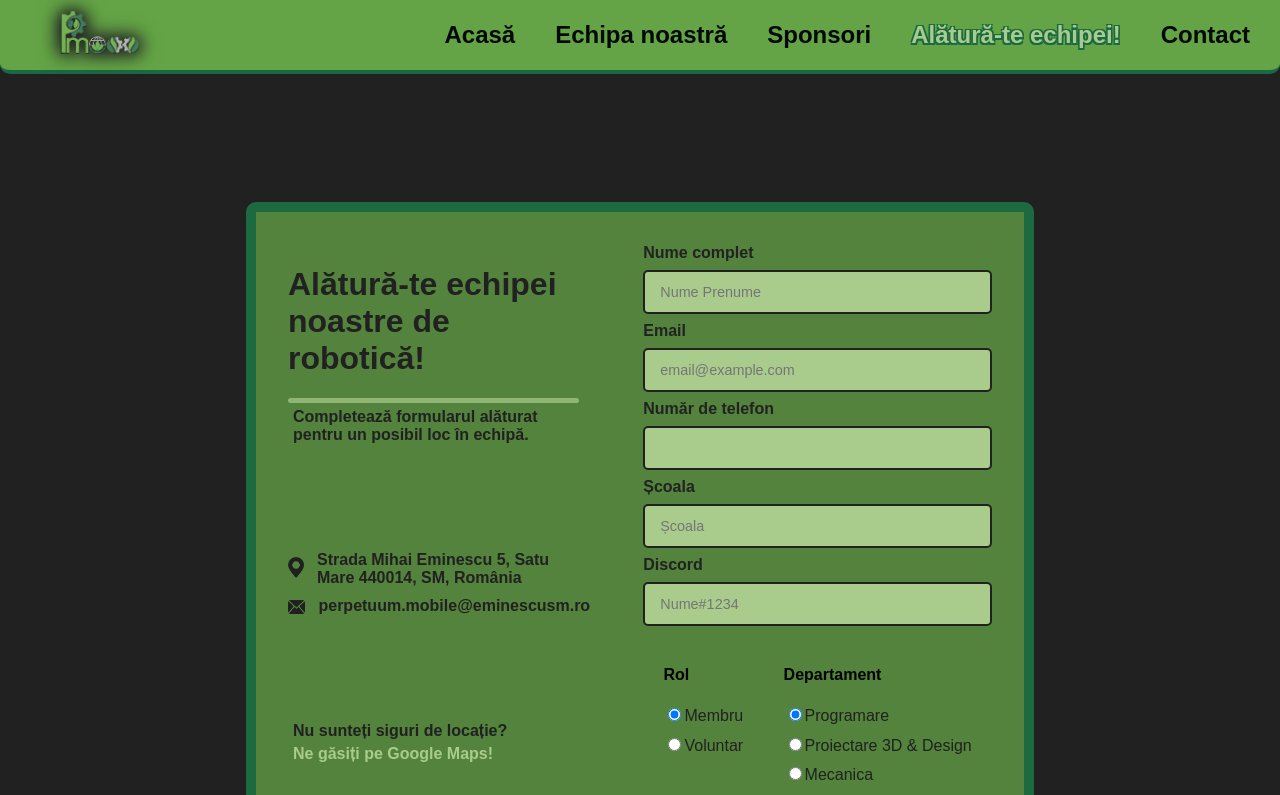
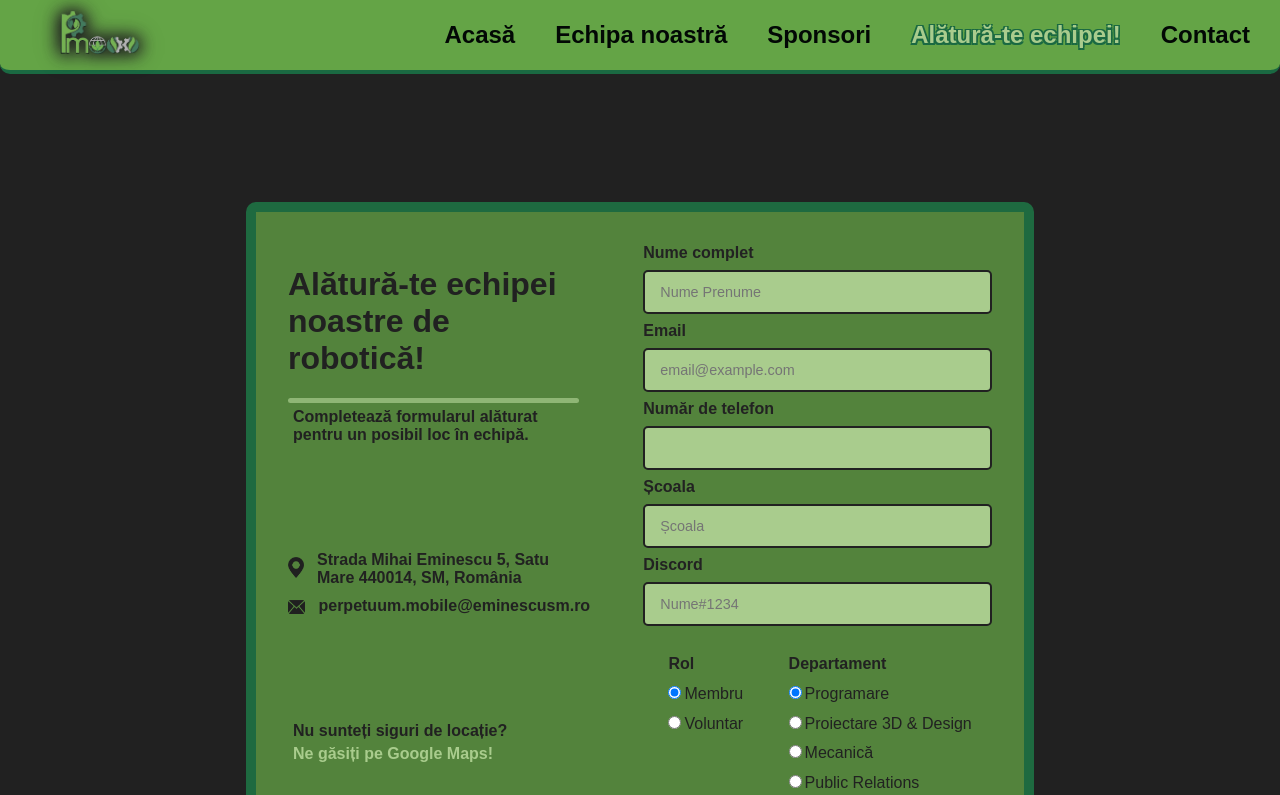
Before and after one commit to Perpetuum-Mobile-RO065/Perpetuum-Mobile-RO065.github.io, a React (Create React App) app: page /voluntariat in a window 1280 px wide. Shown: the top 795 px of the page. Built offline with nearby package versions, Linux system fonts and the light colour scheme; no server answers; a web font is replaced by a local one.

Commit message:
Added custom text to the button depending on the status os the form (sending or not yet sent)

```diff
--- a/src/components/form/contact/ContactForm.js
+++ b/src/components/form/contact/ContactForm.js
@@ -76,7 +76,7 @@ export default function ContactForm() {
                             <ReCAPTCHA sitekey={process.env.REACT_APP_RECAPTCHA_SITE_KEY}
                                        onChange={handleCaptchaChange}/>
                             <button type="submit" disabled={(isSubmitting || !captcha)}
-                                    className="contact-submit">Trimite
+                                    className="contact-submit">{isSubmitting ? "Se trimite..." : "Trimite"}
                             </button>
                         </div>
                     </Form>}
--- a/src/components/form/volunteering/VolunteeringForm.js
+++ b/src/components/form/volunteering/VolunteeringForm.js
@@ -19,17 +19,17 @@ export default function VolunteeringForm() {
             setCaptcha(true);
         }
     }
-
+    //TODO Implement the school data and create a select field instead of a text one for the school
     const formSchema = Yup.object({
         name: Yup.string().trim().required("Numele este obligatoriu").max(150, "Numele trebuie să fie mai scurt de ${max} de caractere"),
         email: Yup.string().trim().email("Adresa de email este invalidă").required("Adresa de email este obligatorie"),
         phone: Yup.string().trim().matches(/^\d{10}$/, "Numărul de telefon este invalid"),
-        school: Yup.string().trim().required("Școala este obligatorie"),
+        school: Yup.string().required("Trebuie să menționezi școala de proveniență"),
         discord: Yup.string().matches(/^.{3,32}#\d{4}$/, "ID-ul de Discord este invalid"),
         role: Yup.string().trim().required("Rolul este obligatoriu"),
         department: Yup.string().trim().required("Departamentul este obligatoriu"),
         hobbies: Yup.string().trim().max(2500, "Mesajul trebuie să fie mai scurt de ${max} de caractere"),
-        qualifications: Yup.string().trim().required("Trebuie să specifici ce cunoștințe ai"),
+        qualifications: Yup.string().trim().required("Trebuie să specifici ce cunoștințe ai").max(2500, "Mesajul trebuie să fie mai scurt de ${max} de caractere"),
         message: Yup.string().trim().max(2500, "Mesajul trebuie să fie mai scurt de ${max} de caractere"),
     });
 
@@ -87,16 +87,16 @@ export default function VolunteeringForm() {
 
                         <div className={"multiple-choice-section"}>
                             <div className={"multiple-choice"}>
-                                <p>Rol</p>
+                                <p className="volunteer-margin-5px">Rol</p>
                                 <Radio type="radio" label="Membru" value="Membru" name="role" labelClass="multiple-choice-option" checked/>
                                 <Radio type="radio" label="Voluntar" value="Voluntar" name="role" labelClass="multiple-choice-option"/>
                             </div>
 
                             <div className={"multiple-choice"}>
-                                <p>Departament</p>
+                                <p className="volunteer-margin-5px">Departament</p>
                                 <Radio type="radio" label="Programare" value="Programare" name="department" labelClass="multiple-choice-option" checked/>
                                 <Radio type="radio" label="Proiectare 3D & Design" value="Proiectare 3D & Design" name="department" labelClass="multiple-choice-option"/>
-                                <Radio type="radio" label="Mecanica" value="Mecanica" name="department" labelClass="multiple-choice-option"/>
+                                <Radio type="radio" label="Mecanică" value="Mecanică" name="department" labelClass="multiple-choice-option"/>
                                 <Radio type="radio" label="Public Relations" value="Public Relations" name="department" labelClass="multiple-choice-option"/>
                             </div>
                         </div>
@@ -107,7 +107,7 @@ export default function VolunteeringForm() {
                     </div>
                     <div className={"volunteer-two-buttons"}>
                         <ReCAPTCHA sitekey={process.env.REACT_APP_RECAPTCHA_SITE_KEY} onChange={handleCaptchaChange}/>
-                        <button type="submit" disabled={isSubmitting || !captcha} className={"volunteer-submit"}>Trimite</button>
+                        <button type="submit" disabled={isSubmitting || !captcha} className={"volunteer-submit"}>{isSubmitting ? "Se trimite..." : "Trimite"}</button>
                     </div>
                 </Form>}
             </Formik>
```
